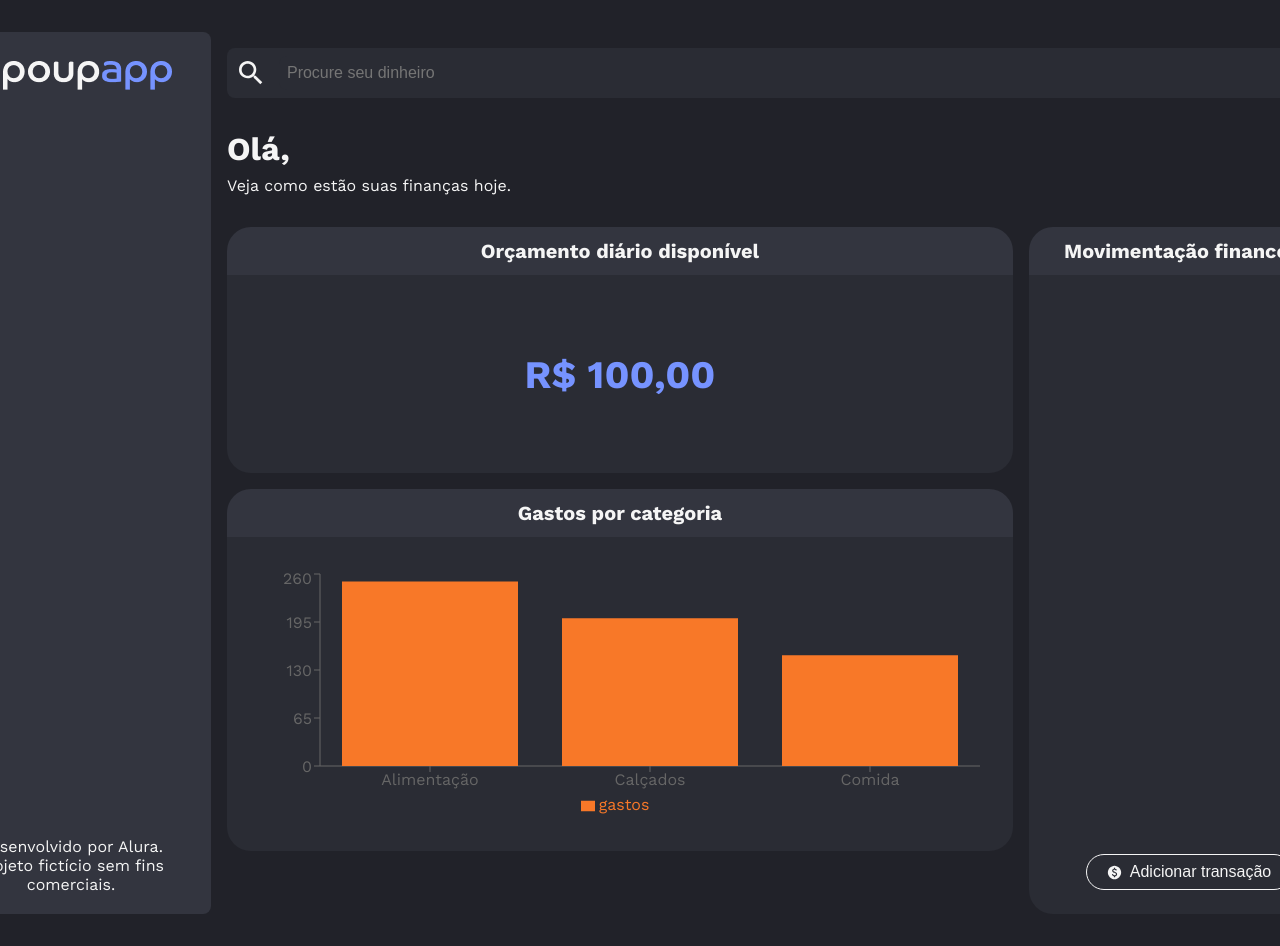
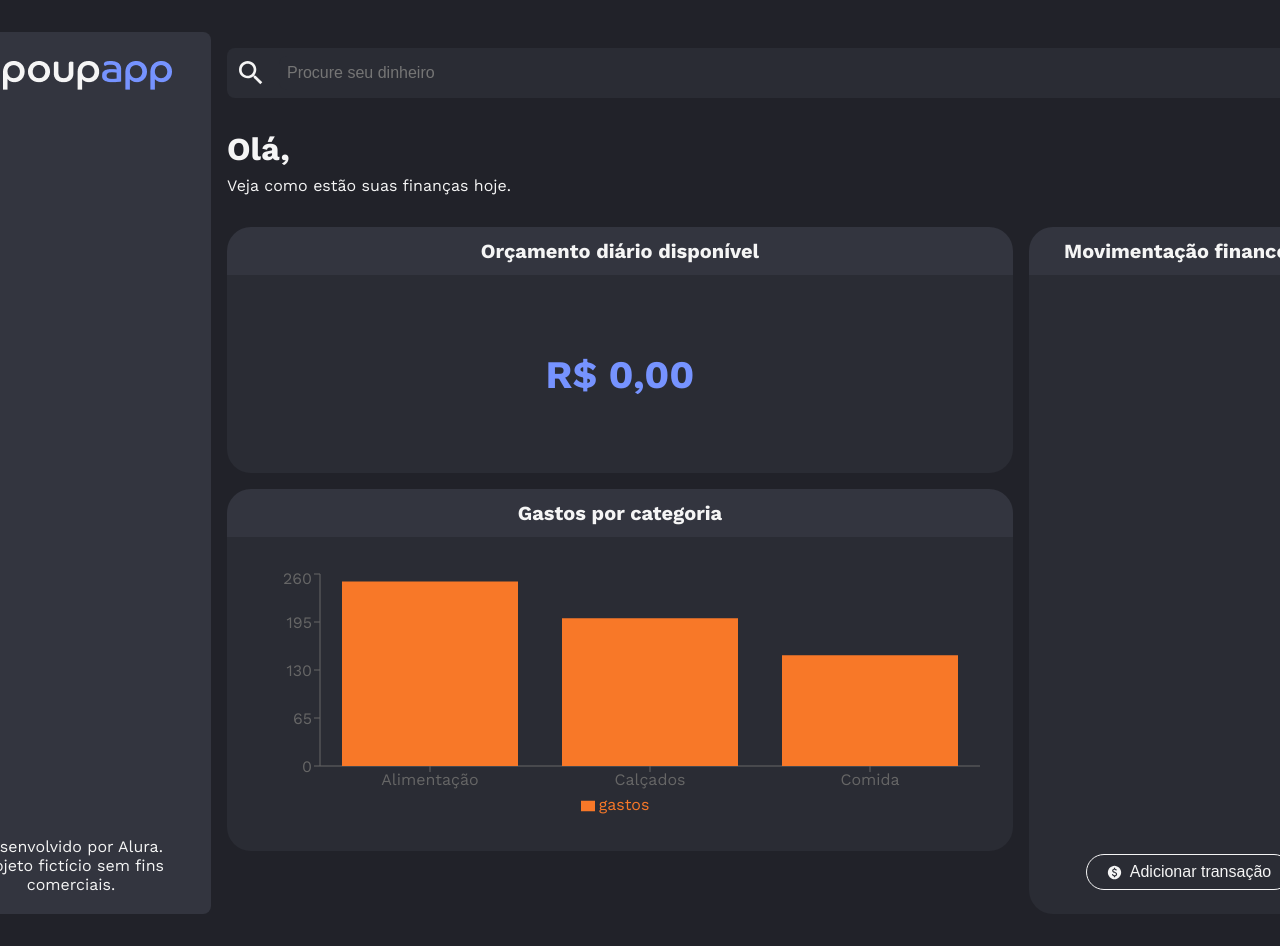
Before and after one commit to GabrielRHL/poupapp, a React (Vite) app: page /home in a window 1280 px wide. Shown: the top 946 px of the page. Built offline with nearby package versions, Linux system fonts and the light colour scheme; data requests are answered from the project's data file.

Commit message:
adicionando orçamento diário funcional

```diff
--- a/src/componentes/OrcamentoDiario/index.tsx
+++ b/src/componentes/OrcamentoDiario/index.tsx
@@ -1,3 +1,4 @@
+import { useAppContext } from "../../context/AppContext";
 import { Cartao, CartaoCabecalho, CartaoCorpo, Descricao } from "../Cartao";
 
 const formatador = new Intl.NumberFormat("pt-BR", {
@@ -7,11 +8,12 @@
 });
 
 const OrcamentoDiario = () => {
+  const { usuario } = useAppContext()
   return (
     <Cartao>
       <CartaoCabecalho>Orçamento diário disponível</CartaoCabecalho>
       <CartaoCorpo>
-        <Descricao>{formatador.format(100)}</Descricao>
+        <Descricao>{formatador.format(usuario?.orcamentoDiario ?? 0)}</Descricao>
       </CartaoCorpo>
     </Cartao>
   );
```
